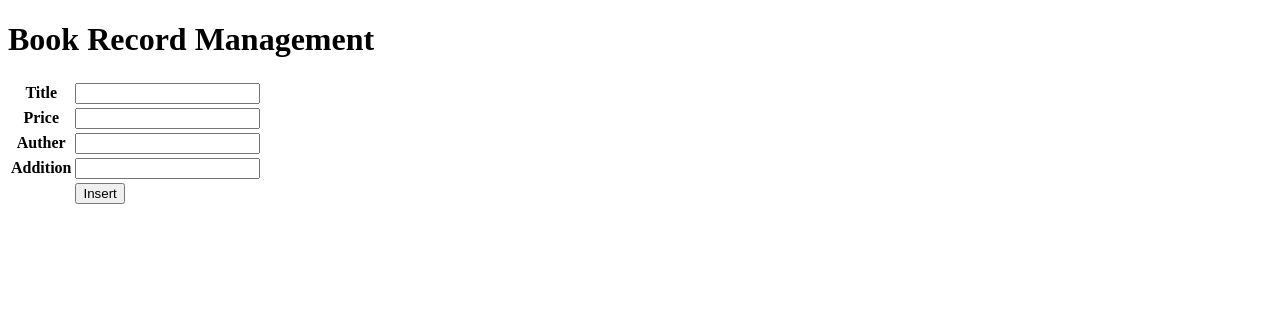
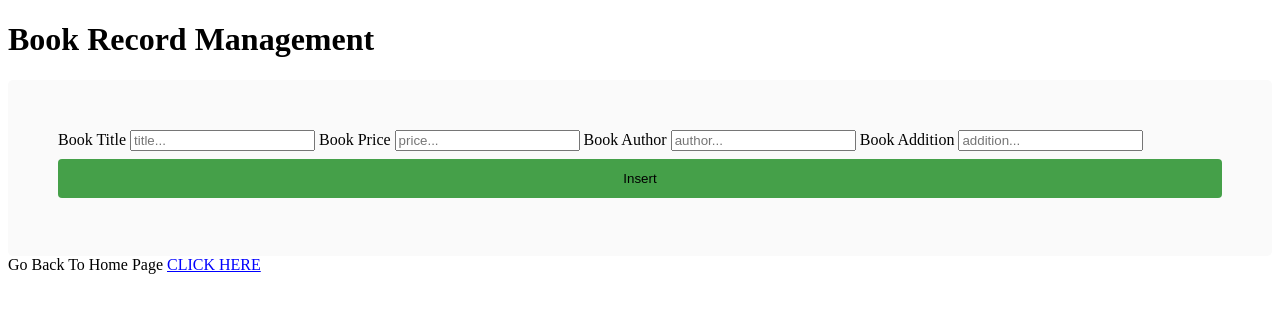
Before and after one commit to mianshargeel/PHP_Application, a PHP site: page /InsertForm.php in a window 1280 px wide. Shown: the top 313 px of the page. Run offline with PHP 8.4, Linux system fonts and the light colour scheme.

Commit message:
Added Book record Application

```diff
--- a/DeleteForm.php
+++ b/DeleteForm.php
@@ -46,6 +46,7 @@
 
 		</table>
 	</form>
+		      Go Back To Home Page <a style="color: blue" href="index.php">CLICK HERE</a>
 
 	</body>
 </html>
--- a/Deletion.php
+++ b/Deletion.php
@@ -37,7 +37,7 @@
 			?>
 		</p>
 
-		Go Back to Home Page <a href="Home.php">Click Here</a> <!-- Aunchor tag -->
+		Go Back to Home Page <a href="index.php">Click Here</a> <!-- Aunchor tag -->
 
 	</body>
 </html>
--- a/InsertForm.php
+++ b/InsertForm.php
@@ -2,41 +2,84 @@
 <html>
 	<head>
 		<title> Insertion Form </title>
+
+		<style>
+			input[typy=text], select{
+				width:100%;
+				padding: 12px 20px;
+				margin: 8px 0;
+				display: inline-block;
+				border: 1px solid #ccc;
+				border-radius: 4px;
+				box-sizing: border-box;
+			}
+			input[typy=number],select{
+				width:100%;
+				padding: 12px 20px;
+				margin: 8px 0;
+				display: inline-block;
+				border: 1px solid #ccc;
+				border-radius: 4px;
+				box-sizing: border-box;
+			}
+			input[type=submit] {
+				width:100%;
+				background-color: #4CAF50;
+				color: wight;
+				padding: 12px 20px;
+				margin: 8px 0;
+				border: none;
+				border-radius: 4px;
+				cursor: pointer;
+			}
+			input[type=submit] {
+				background-color: #45a049;
+			}
+			div{
+				border-radius: 5px;
+				background-color: #fafafa;
+				padding: 50px;
+			}
+
+		</style>
+
+
 	</head>
 	<body>
 
 		<h1> Book Record Management </h1>
+	<div>
+		<form action="Insertion.php" method="post">
 
-		<form action="Insertion.php" method="post">
-			<table>
 
-				<tr>
-				<th> Title </th>
-				<td> <input type="test" name="B_Title" required /> </td>
-				</tr>
 
-				<tr>
-				<th> Price </th>
-				<td> <input type="number" name="B_Price" required /> </td>
-				</tr>
+				<!-- <th> Title </th> -->
+			 <label for="B_Title">Book Title</label></td>
+			 <input type="text" name="B_Title" required placeholder="title..." /> </td>
 
-				<tr>
-				<th> Auther </th>
-				<td> <input type="test" name="B_Auther" /> </td>
-				</tr>
 
-				<tr>
-				<th> Addition </th>
-				<td> <input type="test" name="B_Addition" /> </td>
-				</tr>
 
-				<tr>
-				<th></th>
-				<td> <input type="submit" value="Insert" /> </td>
-				</tr>
+			 <label for="B_Price">Book Price</label></td>
+			 <input type="number" name="B_Price" required placeholder="price..." /> </td>
 
-			</table>
+
+
+			 <label for="B_Auther">Book Author</label></td>
+			 <input type="text" name="B_Auther" placeholder="author..." /> </td>
+
+
+
+			 <label for="B_Addition">Book Addition</label></td>
+			 <input type="text" name="B_Addition" placeholder="addition..." /> </td>
+
+
+			 <input type="submit" value="Insert" /> </td>
+
+
+
 		</form>
+	</div>
+		 	Go Back To Home Page <a style="color: blue" href="index.php">CLICK HERE</a>
 
 	</body>
 </html>
--- a/Insertion.php
+++ b/Insertion.php
@@ -43,7 +43,7 @@ mysqli_close($con);
 		</p>
 
 		do u want to insert more record ? <a href="InsertForm.php">Click Here</a><br/> <!-- Aunchor tag -->
-		Go to the Home Page <a href="Home.php">Click Here</a> <!-- Aunchor tag -->
+		Go to the Home Page <a href="index.php">Click Here</a> <!-- Aunchor tag -->
 
 	</body>
 </html>
--- a/UpdateForm.php
+++ b/UpdateForm.php
@@ -50,6 +50,6 @@
 		</table>
 			<tr> <input type="submit" value="Update" /> </tr>
 	</form>
-
+		Go Back To Hame Page <a style="color: blue" href="index.php">CLICK HERE</a>
 	</body>
 </html>
--- a/Updation.php
+++ b/Updation.php
@@ -48,7 +48,7 @@
 			?>
 		</p>
 
-		Go Back to Home Page <a href="Home.php">Click Here</a> <!-- Aunchor tag -->
+		Go Back to Home Page <a href="index.php">Click Here</a> <!-- Aunchor tag -->
 
 	</body>
 </html>
--- a/View.php
+++ b/View.php
@@ -14,7 +14,7 @@
 		<link rel="stylesheet" href="ViewStyle.css" />  <!-- using .css file here -->
 	</head>
 	<body>
-		<h1> Book Record Management </h1>
+		<h1 style="color: blue"> Book Record Management </h1>
 		<table id = "view_table">
 			<tr>
 				<th> B_ID </th>
@@ -43,6 +43,7 @@
 			?>
 
 		</table>
+		Go Back to Home Page <a style="color: blue" href="index.php">CLICK HERE</a>
 
 	</body>
 </html>
--- a/index.php
+++ b/index.php
@@ -100,7 +100,7 @@
 	   	       </p>
 	   </article>
 
-	   <footer> Copywrite @copy: FEP  </footer>
+	   <footer> Copywrite @copy:Poma  </footer>
 
 	  </div>
 	</body>
```
Also changed, not shown: 1 other file.
